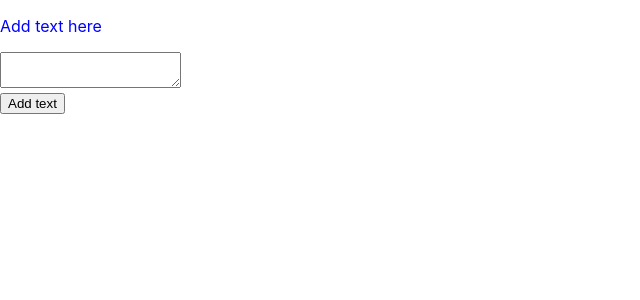
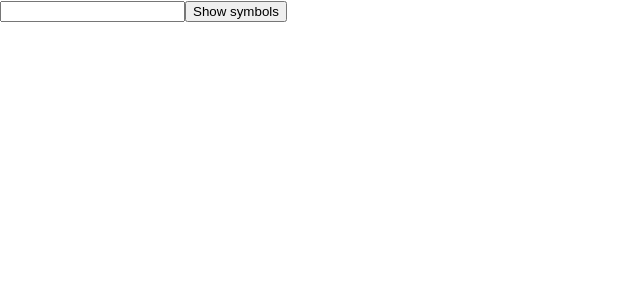
Before and after one commit to armdevrus/turing_reactJS, a React (Create React App) app: page / in a window 1280 px wide. Shown: the top 300 px of the page, without its empty margins (0-640 px from the left). Built offline with nearby package versions, Linux system fonts and the light colour scheme.

Commit message:
Задание номер 2. 19 упр.

```diff
--- a/src/homework/5week3day/5week3day.js
+++ b/src/homework/5week3day/5week3day.js
@@ -48,7 +48,7 @@ const ListPrompt = () => {
     let elemMiddle;
     const handleDeleteElementMiddle = () => {
         elemMiddle = [...elements.splice(elements.length/2,1)]
-        setElements([...elements])
+        setElements(elements)
     }
     console.log([...elements])
     return(
--- a/src/homework/5week3day2part/5week3day2part.js
+++ b/src/homework/5week3day2part/5week3day2part.js
@@ -4,14 +4,23 @@ import styles from "./5week3day2part.module.css"
 
 const AddText = () => {
 
+    const [element, setElement] = React.useState("")
+
+    const handleOnChangeElement = (event) => {
+       setElement(event.target.value)
+        console.log(event)
+    }
+
+    const [valueText, setValueText] = React.useState("")
+
     const handleAddText = () => {
-
+        setValueText(element)
     }
 
     return(
         <div className={styles.item}>
-            <p>Add text here</p>
-            <textarea></textarea>
+            <p>{valueText}</p>
+            <textarea onChange={handleOnChangeElement} value={element}/>
             <div>
                 <button onClick={handleAddText}>Add text</button>
             </div>
@@ -19,4 +28,20 @@ const AddText = () => {
     )
 }
 
-export default AddText
+const CounterSymbol = () => {
+
+
+    const handleShowSymbols = () => {
+        alert()
+    }
+
+    return(
+        <>
+            <input type="text"/>
+            <button onClick={handleShowSymbols}>Show symbols</button>
+        </>
+
+    )
+}
+
+export default CounterSymbol
```
